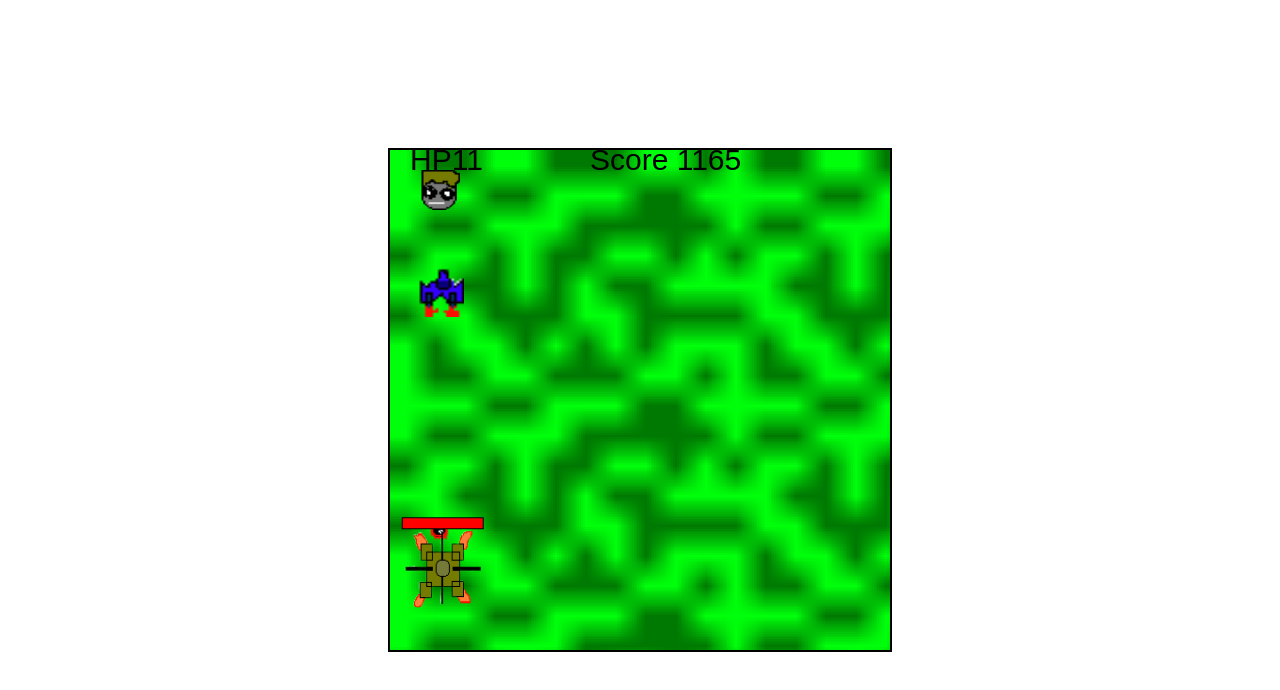
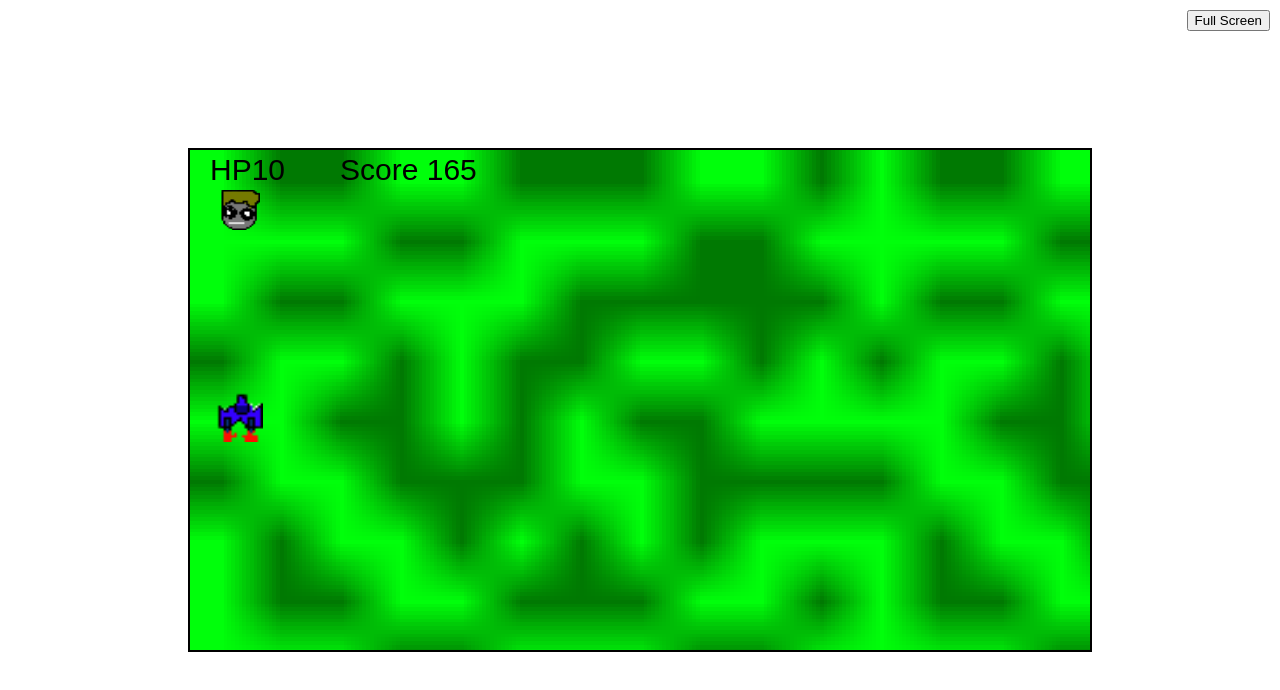
Before and after one commit to vishwaspaikra007/js13-preparation, a plain HTML site: page index.html in a window 1280 px wide. Drawn offline with Linux system fonts and the light colour scheme.

Commit message:
full Screen option ;)

```diff
--- a/index.html
+++ b/index.html
@@ -1,5 +1,9 @@
-<body style="display: flex;align-items:center;justify-content:center">
-<canvas id="ctx" width="500" height="500" style="border: 2px solid #000"></canvas>
+<body style="display: flex;align-items:center;justify-content:center;margin: 0px;overflow: hidden;">
+<button onclick="changeSize()" id="fullScreenBtn"
+    style="position:absolute;right: 10px;top: 10px;"
+    >Full Screen</button>
+<canvas id="ctx" width="900" height="500"
+    style="border: 2px solid #000;box-sizing: border-box;transition: 0.5s"></canvas>
 <script src="./js/entity.js"></script>
 <script src="./js/main.js"></script>
 </body>
--- a/js/entity.js
+++ b/js/entity.js
@@ -109,7 +109,7 @@ Entity = (type,id,x,y,width,height,img)=> {
     return self;
 }
 createPlayer = ()=> {
-    var self = Entity('player','myId',50,40,40,40,img.player);
+    var self = Entity('player','myId',50,60,40,40,img.player);
     self.hp = 10;
     self.pressingRight = false,
     self.pressingDown = false,
@@ -122,15 +122,18 @@ createPlayer = ()=> {
         if(self.hp<=0) {
             ctx.save()
             ctx.font = '40px Arial';
-            ctx.fillText("Game Over " + "Score:" + score,25,heightFrame/2);
+            ctx.fillText("Game Over " + "Score:" + score,(widthFrame/2)-180,heightFrame/2);
                 setTimeout(() => {
                     startNewGame();
-                }, 1500);
+                }, 2000);
             ctx.restore();
             } else {
                 self.draw();
-                ctx.fillText("HP" + self.hp,20,20);
-                ctx.fillText("Score " + score,200,20);
+                ctx.save();
+                ctx.font = '30px Arial';
+                ctx.fillText("HP" + self.hp,20,30);
+                ctx.fillText("Score " + score,150,30);
+                ctx.restore();
                 score++;
             }
             if(self.pressingRight == true) {
--- a/js/main.js
+++ b/js/main.js
@@ -1,12 +1,14 @@
 var ctx = document.getElementById('ctx').getContext('2d');
-
+var ctxS = document.getElementById('ctx');
+var body = document.querySelector('body');
+var fullScreenBtn = document.getElementById('fullScreenBtn');
 // modify settings
 
 ctx.font = "30px Arial";
 var enemyList = {};
 var frames = 30;
-var heightFrame = 500;
-var widthFrame = 500;
+var widthFrame = ctxS.clientWidth;
+var heightFrame = ctxS.clientHeight;
 var collisionArea = 30;
 var framesCount = 0;
 var score = 0;
@@ -17,9 +19,28 @@ var canShort;
 var player;
 var sx,sy;
 var sw,sh;
+var fullScreenbool = true;
 
 wait = false;
 firedelay = false;
+
+function changeSize() {
+    if(fullScreenbool==true) {
+        widthFrame = body.clientWidth;
+        heightFrame = body.clientHeight;
+        ctxS.width  = widthFrame;
+        ctxS.height = heightFrame;
+        fullScreenbool=false;
+        fullScreenBtn.innerHTML = "Escape Full Screen";
+    } else {
+        widthFrame = 900;
+        heightFrame = 500;
+        ctxS.width  = widthFrame;
+        ctxS.height = heightFrame;
+        fullScreenbool=true;
+        fullScreenBtn.innerHTML = "Full Screen";
+    }
+}
 
 stayInBoundary = (self) => {
     if(self.x < self.width/2)
@@ -95,18 +116,18 @@ var startNewGame = ()=> {
 Maps = (id,imgSrc,width,height)=> {
     var self = {
         id:id,
-        image:new Image(),
-        width:width,
-        height:height
+        img:new Image(),
+        width:width*60,
+        height:height*50
     }
-    self.image.src = imgSrc;
+    self.img.src = imgSrc;
     self.drawMap = () => {
 // my logic for map movement .............................
-        sw = img.bg.width*30 - widthFrame/2;
-        sh = img.bg.height*30 - heightFrame/2;
+        sw = self.width - widthFrame/2;
+        sh = self.height - heightFrame/2;
         if(player.x < widthFrame/2){
             var x = 0;
-        } else if(player.x >= img.bg.width*30 - widthFrame/2) {
+        } else if(player.x >= self.width - widthFrame/2) {
             var x = sx;
         } else {
             x = widthFrame/2 - player.x;
@@ -114,20 +135,20 @@ Maps = (id,imgSrc,width,height)=> {
         }
         if(player.y < heightFrame/2){
             var y = 0;
-        } else if(player.y >= img.bg.height*30 - heightFrame/2){
+        } else if(player.y >= self.height - heightFrame/2){
             var y = sy;
         } else {
             y = heightFrame/2 - player.y;
             sy = y;
         }
 // ...........................................................................
-        ctx.drawImage(img.bg,0,0,img.bg.width,img.bg.height,
-                        x,y,img.bg.width*30,img.bg.height*30);
+        ctx.drawImage(self.img,0,0,self.width,self.height,
+                        x,y,self.width*60,self.height*60);
     }
     return self;
 }
 
-currentMap = Maps('field','../img/bg.png',1200,1050);
+currentMap = Maps('field','../img/bg.png',40,35);
 
 function update() {
     var todelete = false;
```
